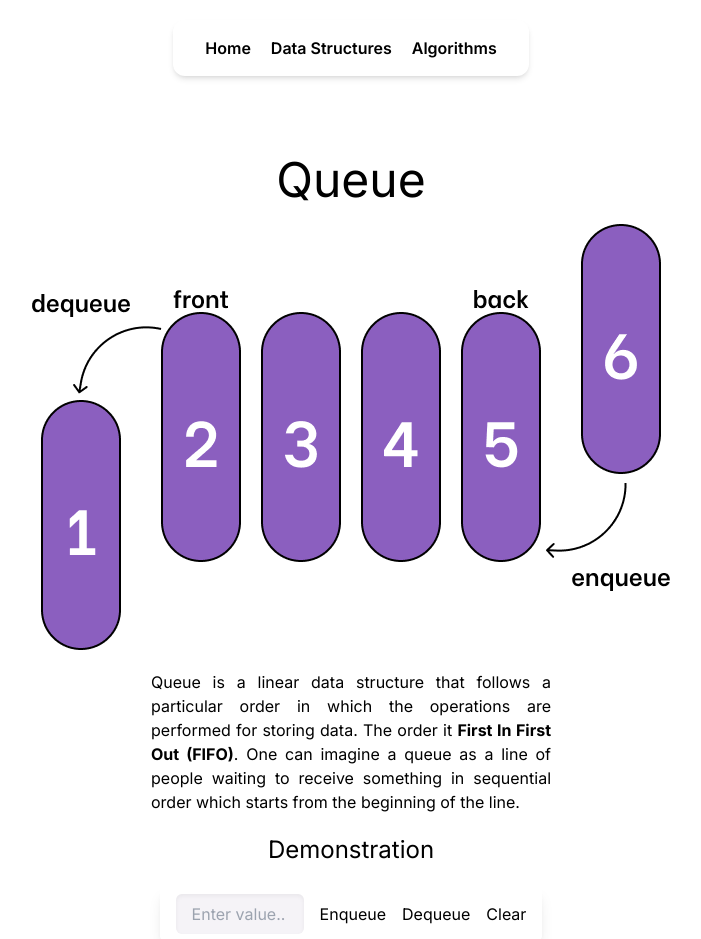
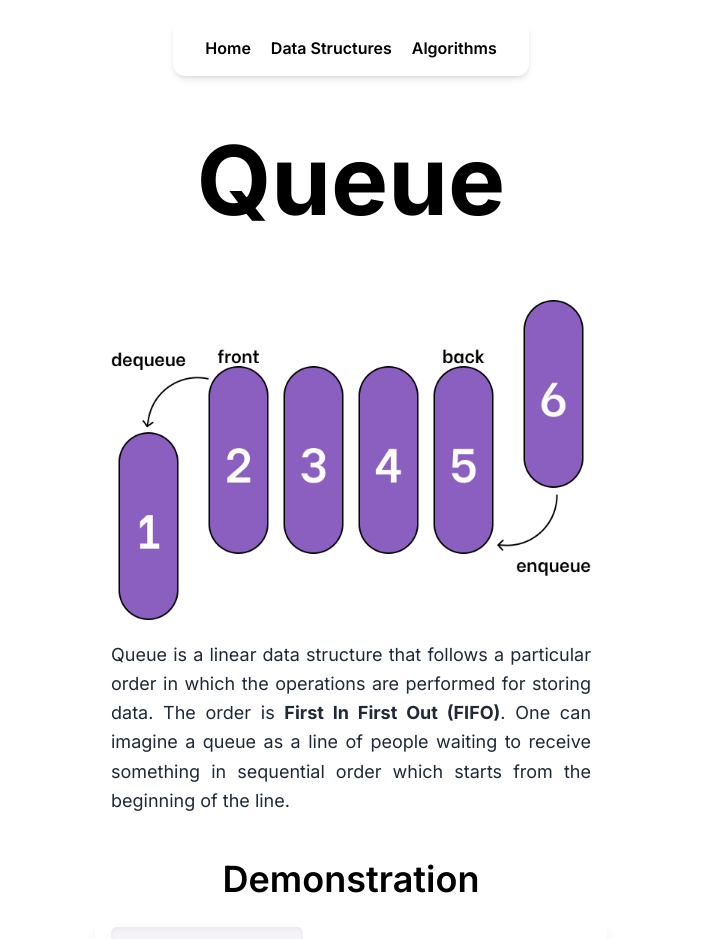
Before and after one commit to asuujx/dsa, a Next.js app: page /structures/queue in a window 1280 px wide. Shown: the top 939 px of the page, without its empty margins (289-990 px from the left). Built offline with nearby package versions, Linux system fonts and the light colour scheme.

Commit message:
Update queue page styling

```diff
--- a/src/app/structures/queue/page.tsx
+++ b/src/app/structures/queue/page.tsx
@@ -35,29 +35,30 @@ const Queue = () => {
   };
 
   return (
-     <div className="flex flex-col items-center mt-20">
-        <h1 className="text-5xl mb-5">Queue</h1>
+    <div className="w-full">
+      <div className="w-3/4 mx-auto flex flex-col items-center mt-14">
+        <h1 className="text-8xl font-bold text-center mb-14">Queue</h1>
 
-        <div className="flex flex-col items-center mx-10">
-           <img src="/queue.png" alt="queue" className="max-w-1/3" />
-           <p className="my-5 text-justify w-fit md:w-2/3 lg:w-1/3">
-              Queue is a linear data structure that follows a particular order
-              in which the operations are performed for storing data. The order
-              it <b>First In First Out (FIFO)</b>. One can imagine a queue as a
-              line of people waiting to receive something in sequential order
-              which starts from the beginning of the line.
+        <div className="flex flex-col items-center w-full max-w-lg mx-auto p-4">
+          <img src="/queue.png" alt="queue" className="w-full rounded-xl" />
+          <p className="mt-5 text-lg text-justify leading-relaxed text-gray-800">
+            Queue is a linear data structure that follows a particular order in
+            which the operations are performed for storing data. The order is{" "}
+            <b>First In First Out (FIFO)</b>. One can imagine a queue as a line
+            of people waiting to receive something in sequential order which
+            starts from the beginning of the line.
           </p>
         </div>
 
-        <h2 className="text-2xl">Demonstration</h2>
-        <div className="my-5 px-4 py-2 shadow-lg rounded-md flex gap-4">
+        <h2 className="mt-7 text-4xl font-semibold">Demonstration</h2>
+        <div className="w-full max-w-lg mt-5 mb-10 px-4 py-2 shadow-lg rounded-md flex gap-5">
           <input
             type="text"
             value={newItem}
             onChange={handleInputChange}
             onKeyUp={handleInputKeyPress}
             placeholder="Enter value.."
-              className="w-32 px-4 py-2 bg-[#F5F3F7] shadow-inner rounded-md"
+            className="w-48 px-4 py-2 bg-[#F5F3F7] shadow-inner rounded-md"
           />
           <button
             onClick={enqueue}
@@ -73,22 +74,23 @@ const Queue = () => {
           </button>
           <button
             onClick={clearQueue}
-              className="hover:text-[#878787] hover:font-semibold hover:scale-110 transition-all ease-in-out"
+            className="hover:text-[#F7374F] hover:font-semibold hover:scale-110 transition-all ease-in-out"
           >
             Clear
           </button>
         </div>
-        <div className="flex gap-3 flex-wrap items-center">
+        <div className="flex gap-5 flex-wrap items-center justify-center max-w-xl">
           {queue.map((item, index) => (
             <div
               key={index}
-                 className="w-16 h-16 bg-[#9A73B5] text-white rounded-md flex justify-center items-center"
+              className="w-32 h-32 bg-[#9A73B5] text-white rounded-xl text-4xl font-bold flex justify-center items-center"
             >
               {item}
             </div>
           ))}
         </div>
       </div>
+    </div>
   );
 };
 
```
Lines whose indentation alone changed are shown as unchanged.
